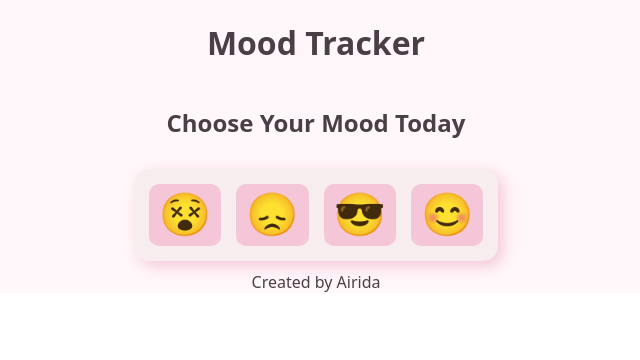
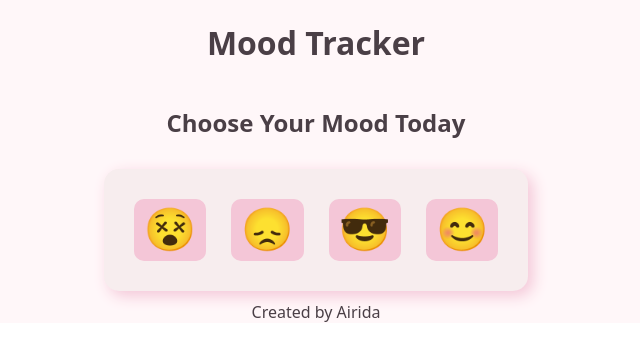
Before and after one commit to airidabu/mood-tracker, a React (Vite) app: page / in a window 1280 px wide. Shown: the top 360 px of the page, without its empty margins (324-964 px from the left). Built offline with nearby package versions, Linux system fonts and the light colour scheme; a web font is replaced by a local one.

Commit message:
added and changed styling

```diff
--- a/src/App.css
+++ b/src/App.css
@@ -15,8 +15,8 @@ main {
 .moodContainer {
     display: flex;
     justify-content: center;
-    gap: 15px;
-    padding: 15px;
+    gap: 25px;
+    padding: 30px;
     background-color: #F7EDEE;
     border-radius: 15px;
     box-shadow: 5px 5px 15px 0px #F4C6D7;
@@ -41,3 +41,10 @@ main {
 .chosenMood {
     font-size: 42px;
 }
+
+.chosenMoodContainer {
+    display: flex;
+    flex-direction: column;
+    align-items: center;
+    gap: 10px;
+}
--- a/src/App.tsx
+++ b/src/App.tsx
@@ -28,7 +28,7 @@ function App() {
     setMoodState(mood);
   }
 
-  function handleMoodReset(e: React.MouseEvent<HTMLButtonElement>) {
+  function handleMoodReset() {
     setMoodState(undefined);
   }
 
@@ -49,10 +49,10 @@ function App() {
               MOODS.map(mood =>
                 <button key={mood.value} value={mood.value} onClick={handleMoodState}>{mood.emoji}</button>
               ) :
-              <>
+              <div className="chosenMoodContainer">
                 <div className="chosenMood">My mood is {findMood()}</div>
                 <button onClick={handleMoodReset}>Reset</button>
-              </>
+              </div>
           }
         </div>
       </main>
```
